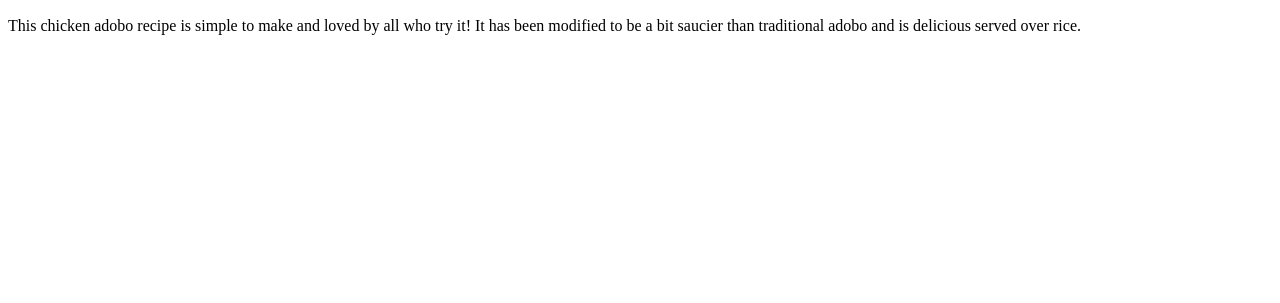
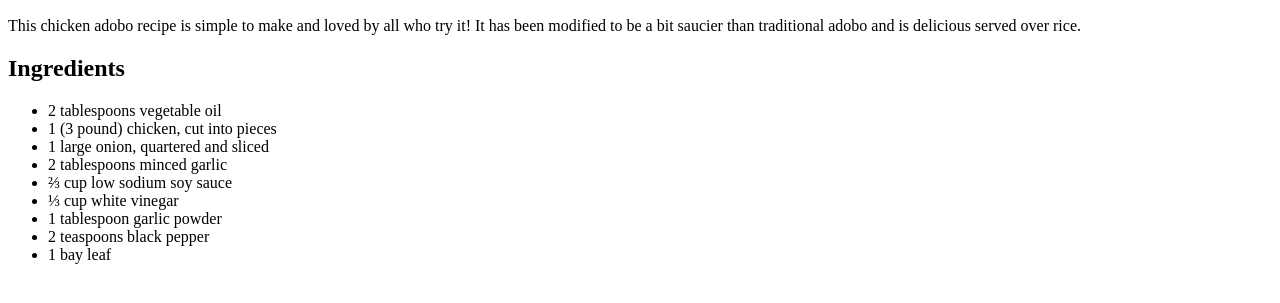
Before and after one commit to gamela-francisco/odin-recipes, a plain HTML site: page recipes/chicken-adobo.html in a window 1280 px wide. Shown: the part 409-712 px from the top of the page. Drawn offline with Linux system fonts and the light colour scheme.

Commit message:
Add ingredients in chicken adobo

```diff
--- a/recipes/chicken-adobo.html
+++ b/recipes/chicken-adobo.html
@@ -11,6 +11,18 @@
     <h1>Chicken Adobo</h1>
     <img src="https://www.allrecipes.com/thmb/yjQG3qbkQNeFY4bwC5BvF1yW3PE=/750x0/filters:no_upscale():max_bytes(150000):strip_icc():format(webp)/128699-famous-chicken-adobo-DDMFS-4x3-2da8cfc2ccc44ddfb1d4cb1bf1a28e48.jpg" alt="Chicken Adobo">
     <p>This chicken adobo recipe is simple to make and loved by all who try it! It has been modified to be a bit saucier than traditional adobo and is delicious served over rice.</p>
+    <h2>Ingredients</h2>
+    <ul>
+        <li>2 tablespoons vegetable oil</li>
+        <li>1 (3 pound) chicken, cut into pieces</li>
+        <li>1 large onion, quartered and sliced</li>
+        <li>2 tablespoons minced garlic</li>
+        <li>⅔ cup low sodium soy sauce</li>
+        <li>⅓ cup white vinegar</li>
+        <li>1 tablespoon garlic powder</li>
+        <li>2 teaspoons black pepper</li>
+        <li>1 bay leaf</li>
 
+    </ul>
 </body>
 </html>
```
